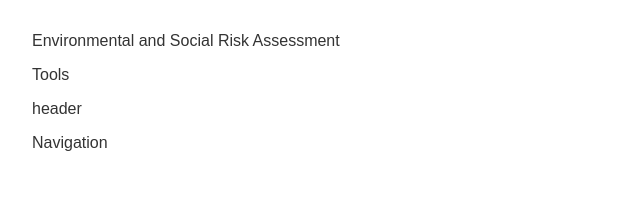
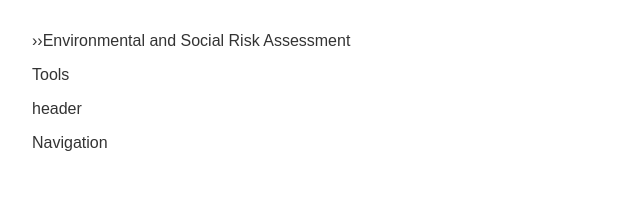
Before and after one commit to avinaidu22/creditmate-project, an Angular app: page / in a window 1280 px wide. Shown: the top 202 px of the page, without its empty margins (0-640 px from the left). Built offline with nearby package versions, Linux system fonts and the light colour scheme.

Commit message:
Update main.component.html

```diff
--- a/src/creditmate/main.component.html
+++ b/src/creditmate/main.component.html
@@ -1,7 +1,7 @@
-<p>
-{{title}}
+
+<TABLE height="3%" cellSpacing=0 cellPadding=0 width="100%" align=center border=0><TBODY>
+<TR>
+<TD>››Environmental and Social Risk Assessment </TD></TR></TBODY></TABLE>
 <app-tools></app-tools>
 <app-header></app-header>
 <app-navigation></app-navigation>
-
-</p>
```
